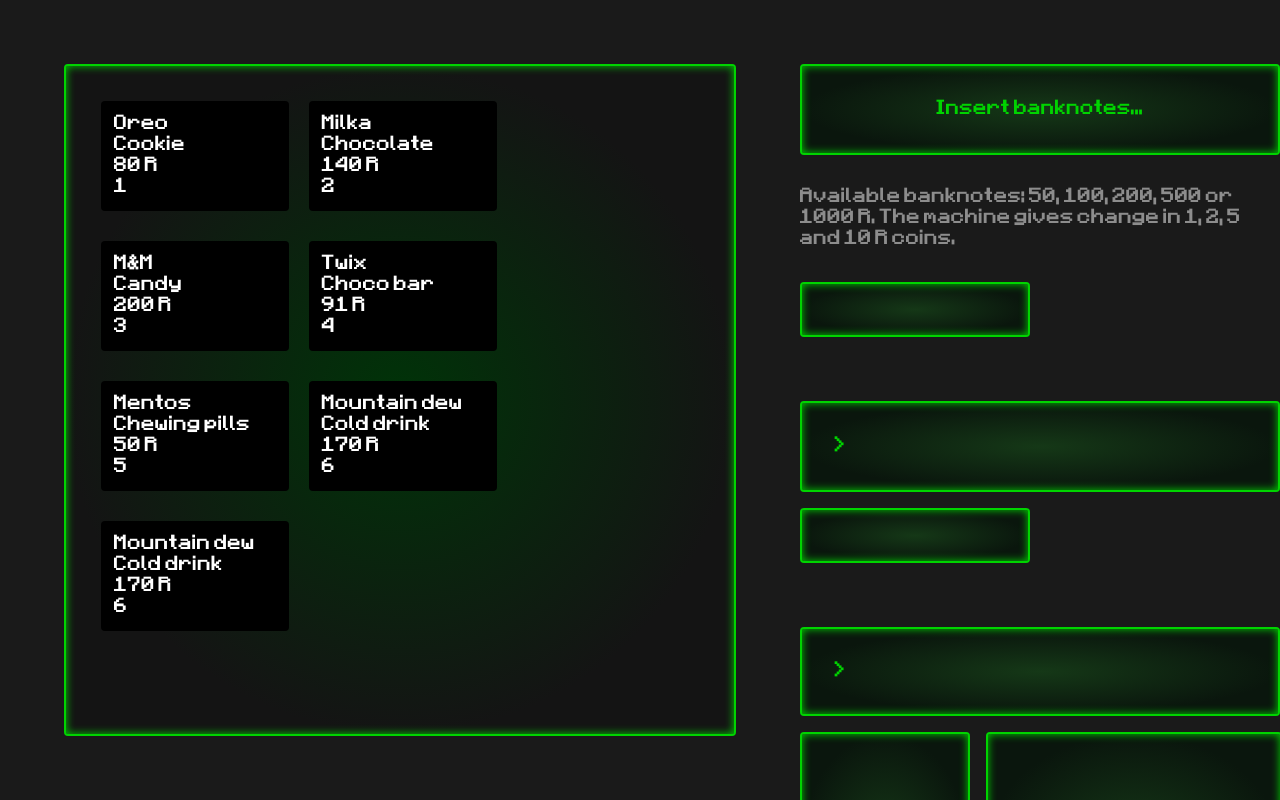
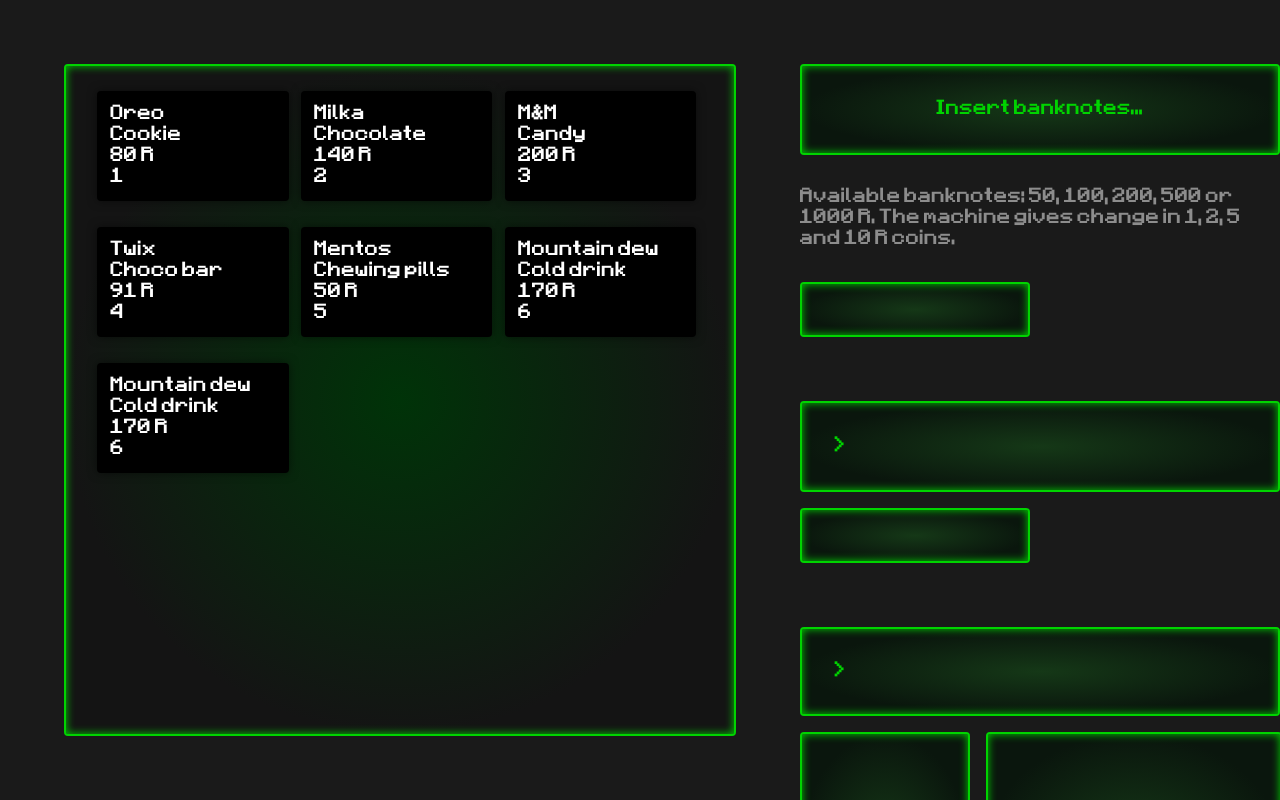
Before and after one commit to AlexandrVinogradov/vending-machine-react-redux, a React (Create React App) app: page / in a window 1280 px wide. Shown: the top 800 px of the page. Built offline with nearby package versions, Linux system fonts and the light colour scheme.

Commit message:
correct product list style

```diff
--- a/src/componets/ProductList/ProductList.module.scss
+++ b/src/componets/ProductList/ProductList.module.scss
@@ -1,14 +1,13 @@
 .productList__item {
   list-style-type: none;
-  margin: 10px;
-  flex: 0 0 calc(32% - 0.625rem);
-  // flex: 0 0 calc(31%);
+  -webkit-box-flex: 0;
+  flex: 0 0 calc(33% - 0.8rem);
+  margin-right: 0.4rem;
+  margin-bottom: 1rem;
+  margin-left: 0.4rem;
 }
 .interface__goods {
   padding: 64px;
-  // display: flex;
-  // height: 100vh;
-  // width: 100vw;
 }
 .inteface__goods_area {
   background: radial-gradient(50% 50% at 50% 50%, #003308 0%, #141414 100%);
@@ -18,26 +17,22 @@
   border-radius: 4px;
   height: 100%;
   padding: 25px;
-
 }
 .productList {
-  // height: 100%;
   display: flex;
   display: -webkit-flex;
   flex-wrap: wrap;
-  align-content: stretch;
+  min-width: 546px;
 }
 .product {
-
   flex-direction: column;
   display: flex;
   display: -webkit-flex;
-
   font-weight: bold;
   padding: 13px;
   background: black;
   color: white;
   margin-bottom: 10px;
-  // box-shadow: 0 0 10px rgba(0,0,0,0.5);
+  box-shadow: 0 0 10px rgba(0,0,0,0.5);
   border-radius: 4px;
 }
```
